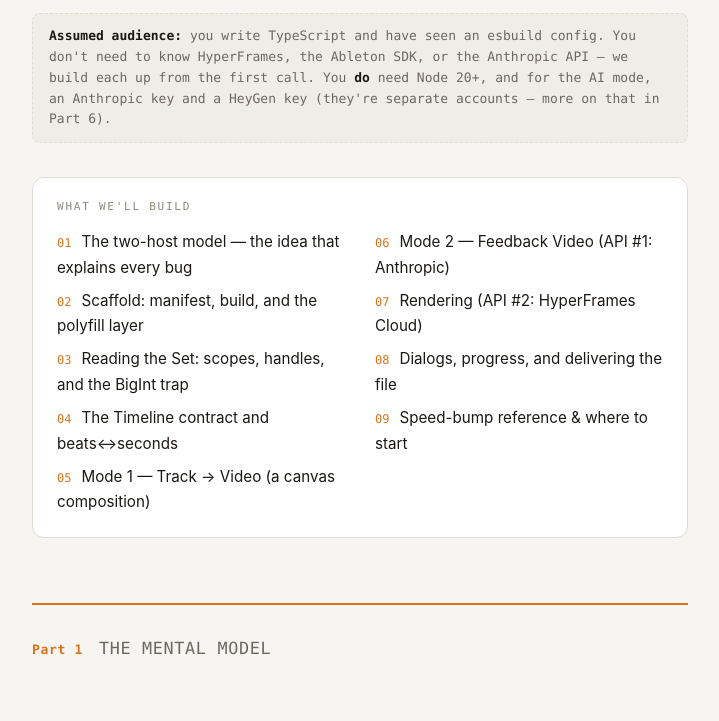
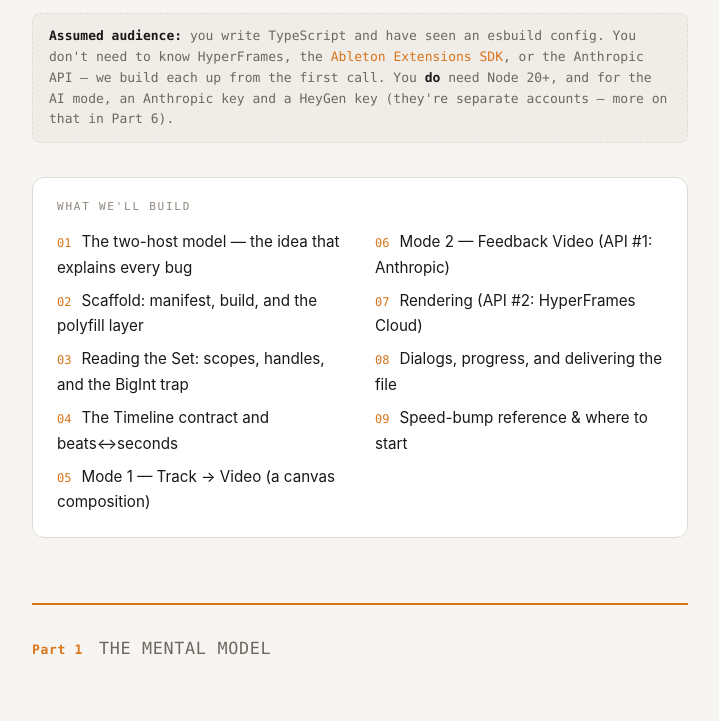
Before and after one commit to vanceingalls/ableton-extensions, a plain HTML site: page docs/building-ableton-hyperframes-extensions.html in a window 1280 px wide. Shown: the part 1599-2320 px from the top of the page, without its empty margins (280-999 px from the left). Drawn offline with Linux system fonts and the light colour scheme.

Commit message:
Blog: link the official Ableton Extensions SDK docs (inline + further reading)

```diff
--- a/docs/building-ableton-hyperframes-extensions.html
+++ b/docs/building-ableton-hyperframes-extensions.html
@@ -205,7 +205,7 @@
     </div>
 
     <div class="aud">
-      <b>Assumed audience:</b> you write TypeScript and have seen an esbuild config. You don't need to know HyperFrames, the Ableton SDK, or the Anthropic API — we build each up from the first call. You <b>do</b> need Node 20+, and for the AI mode, an Anthropic key and a HeyGen key (they're separate accounts — more on that in Part 6).
+      <b>Assumed audience:</b> you write TypeScript and have seen an esbuild config. You don't need to know HyperFrames, the <a href="https://ableton.github.io/extensions-sdk/">Ableton Extensions SDK</a>, or the Anthropic API — we build each up from the first call. You <b>do</b> need Node 20+, and for the AI mode, an Anthropic key and a HeyGen key (they're separate accounts — more on that in Part 6).
     </div>
 
     <div class="toc">
@@ -1136,6 +1136,7 @@
     <div class="wrap">
       <p class="further">Further reading</p>
       <ul>
+        <li><a href="https://ableton.github.io/extensions-sdk/">Ableton Extensions SDK — official docs (public beta)</a></li>
         <li><a href="https://hyperframes.heygen.com">HyperFrames — composition conventions + cloud render API</a></li>
         <li><a href="https://docs.anthropic.com">Anthropic API — structured outputs & adaptive thinking</a></li>
         <li><a href="https://github.com/nodejs/undici">undici — the fetch implementation we bundle</a></li>
```
